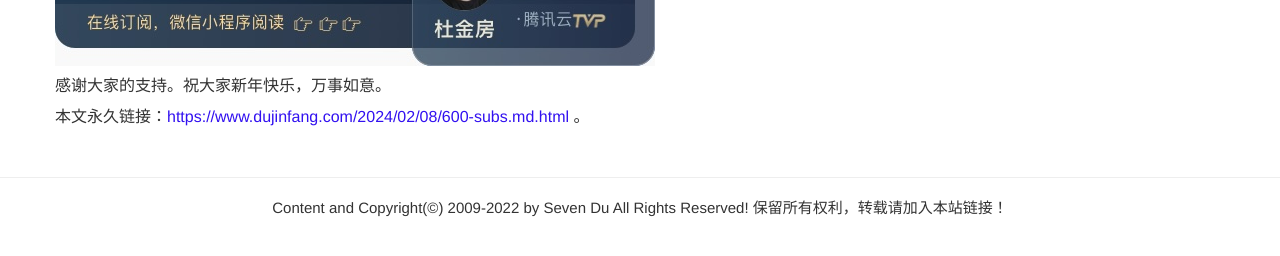
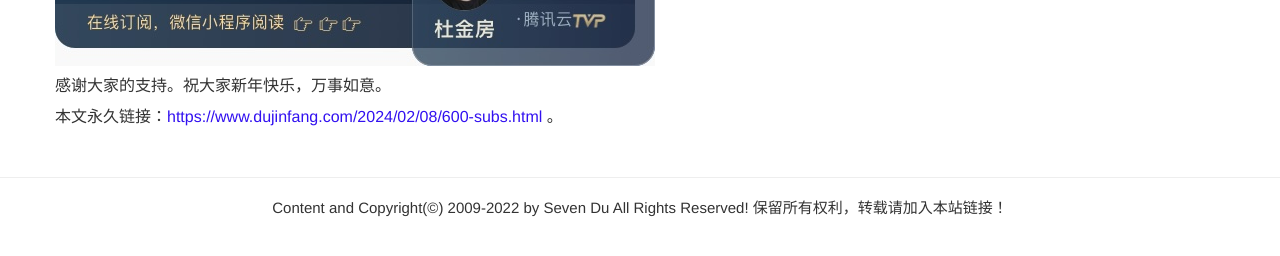
Before and after one commit to seven1240/seven1240.github.com, a Jekyll site: the page built from _posts/2024-02-08-600-subs.md, in a window 1280 px wide and 900 px high, scrolled down 5388 px. Shown: the part 632-888 px from the top of the window. Built offline with Jekyll 4.4.1, drawn with Linux system fonts in a browser that asks for light colours; part of the change alters nothing that is shown.

Commit message:
fix link

```diff
--- a/_posts/2024-02-08-600-subs.md
+++ b/_posts/2024-02-08-600-subs.md
@@ -1,6 +1,6 @@
 ---
 layout: post
-title: "2024，新征程"
+title: "2024，写作新征程"
 tags:
   - "写作"
 category: "写作"
@@ -23,4 +23,4 @@ description: "我的《大道至简，给所有人看的编程书》终于在今
 
 感谢大家的支持。祝大家新年快乐，万事如意。
 
-本文永久链接：<https://www.dujinfang.com/2024/02/08/600-subs.md.html> 。
+本文永久链接：<https://www.dujinfang.com/2024/02/08/600-subs.html> 。
```
